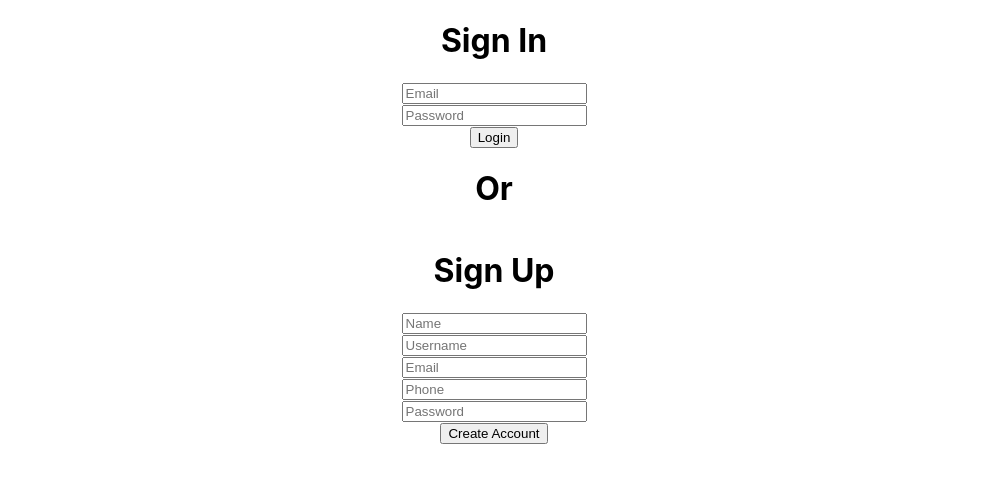
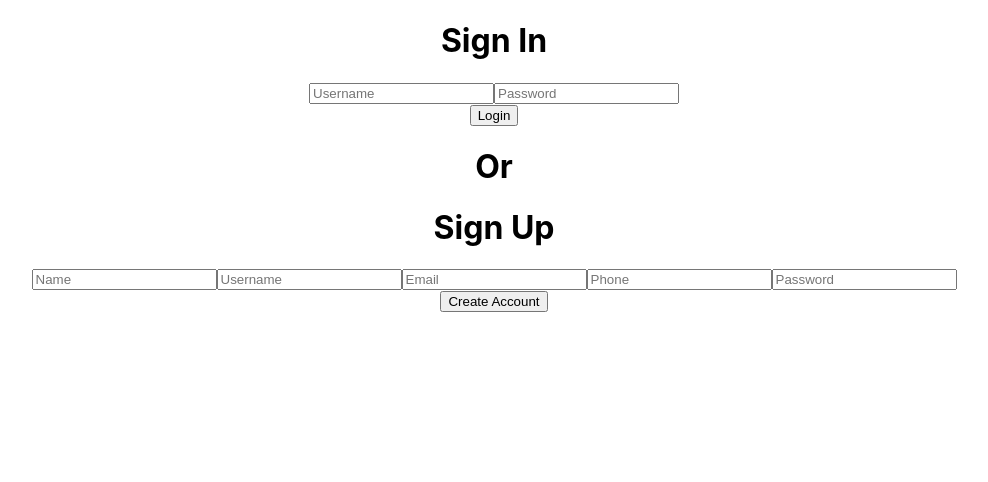
Before and after one commit to BW-Split-the-Bill/Frontend, a React (Create React App) app in the folder split-the-bill/: page /login in a window 1280 px wide. Shown: the top 482 px of the page, without its empty margins (146-1134 px from the left). Built offline with nearby package versions, Linux system fonts and the light colour scheme.

Commit message:
proper api's are being called to in login and signup have to do normal css instead of styled divs for the forms to work

```diff
--- a/split-the-bill/src/Login.js
+++ b/split-the-bill/src/Login.js
@@ -21,18 +21,16 @@ const Login = ({ errors, touched, status }) => {
     }, status)
 
     return (
-        <SForm>
             <Form>
                 <h1>Sign In</h1>
-                {touched.email && errors.email && <p>{errors.email}</p>}
-                <Field type='text' name='email' placeholder='Email'/>
+                {touched.username && errors.username && <p>{errors.username}</p>}
+                <Field type='text' name='username' placeholder='Username'/>
 
                 {touched.pass && errors.pass && <p>{errors.pass}</p>}
                 <Field type='password' name='pass' placeholder='Password'/>
                 <br/>
                 <button type='submit'>Login</button>
             </Form>
-        </SForm>
     )
 
 }
@@ -51,7 +49,7 @@ export default withFormik({
     }),
 
     handleSubmit: (values, { setStatus }) => {
-        axios.post('https://reqres.in/api/users', values)
+        axios.post('https://split-thebill.herokuapp.com/auth/login', values)
             .then((res) => {
                 setStatus(res.data)
             })
--- a/split-the-bill/src/SignUp.js
+++ b/split-the-bill/src/SignUp.js
@@ -21,7 +21,6 @@ const SignUp = ({ errors, touched, status }) => {
     }, status)
 
     return (
-        <SForm>
             <Form>
                 <h1>Sign Up</h1>
 
@@ -42,7 +41,6 @@ const SignUp = ({ errors, touched, status }) => {
                 <br/>
                 <button type='submit'>Create Account</button>
             </Form>
-        </SForm>
     )
 }
 
@@ -66,7 +64,7 @@ export default withFormik({
     }),
 
     handleSubmit: (values, { setStatus }) => {
-        axios.post('https://reqres.in/api/users', values)
+        axios.post('https://split-thebill.herokuapp.com/auth/register', values)
             .then((res) => {
                 setStatus(res.data)
             })
```
